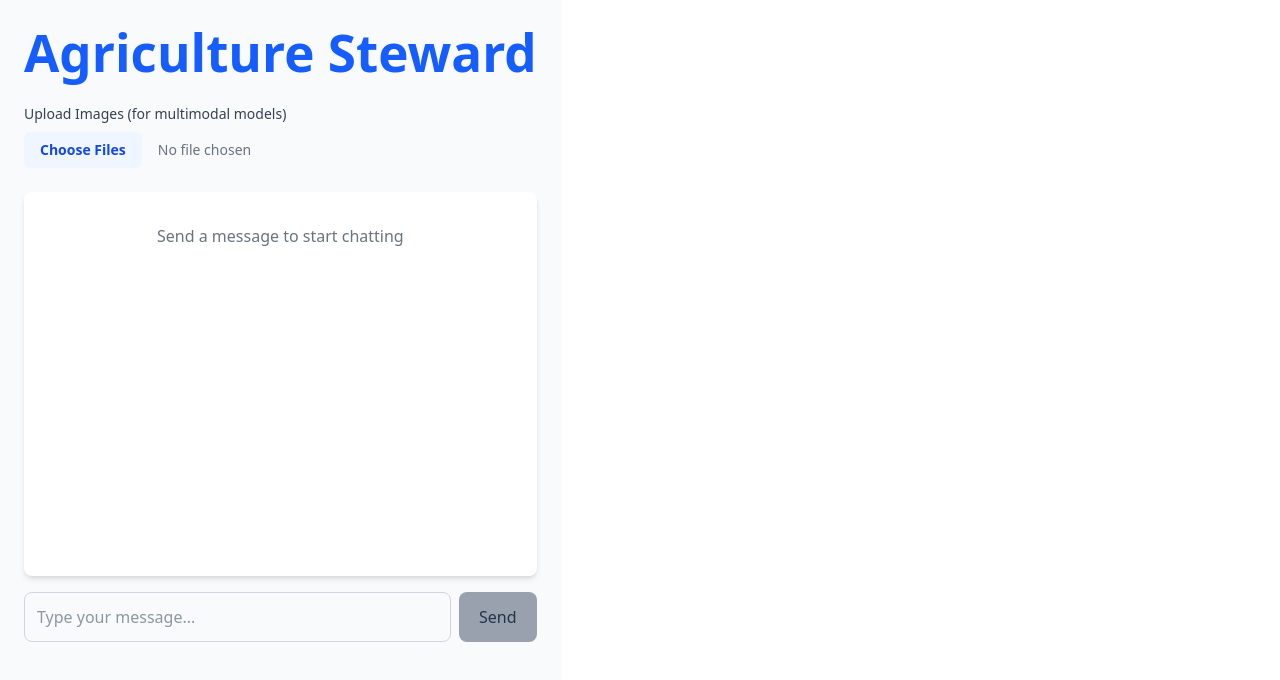
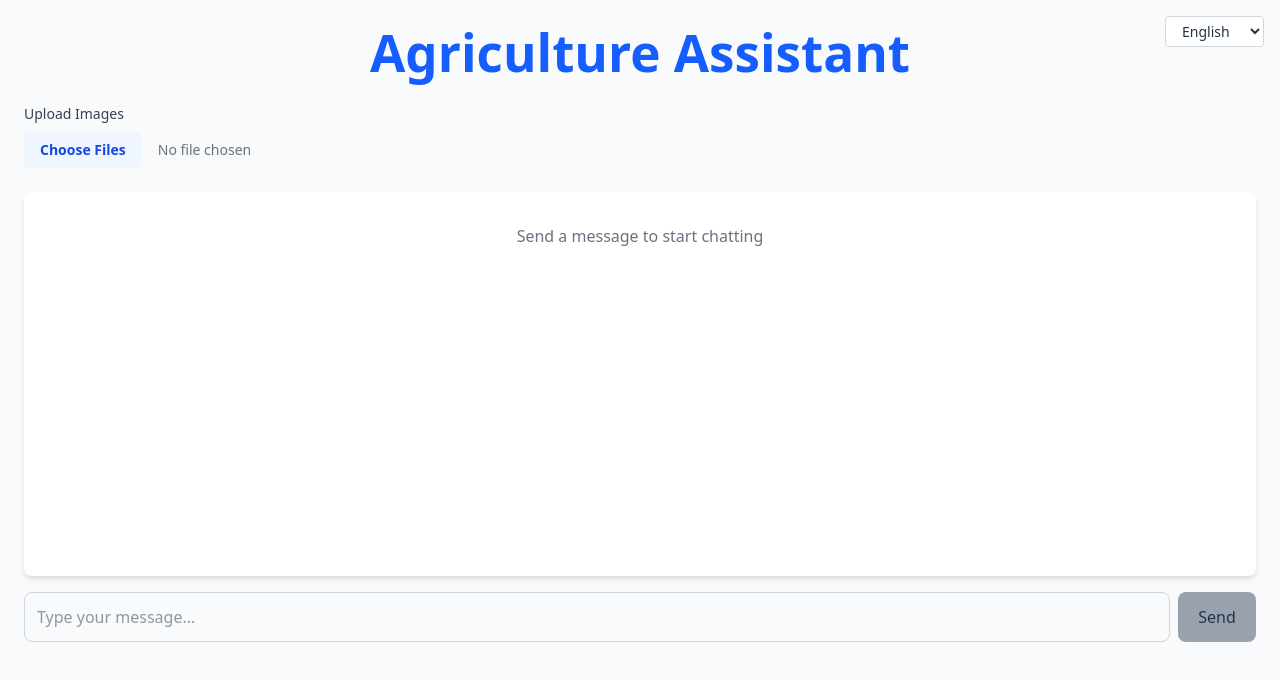
Before and after one commit to DreamsComingTrue/agriculture-chatbot, a React (Vite) app: page / in a window 1280 px wide. Shown: the top 680 px of the page. Built offline with nearby package versions, Linux system fonts and the light colour scheme.

Commit message:
feat: i18n

```diff
--- a/package.json
+++ b/package.json
@@ -13,8 +13,11 @@
     "@tailwindcss/vite": "^4.1.7",
     "@types/node": "^22.15.21",
     "highlight.js": "^11.11.1",
+    "i18next": "^25.2.1",
+    "i18next-browser-languagedetector": "^8.1.0",
     "react": "^19.1.0",
     "react-dom": "^19.1.0",
+    "react-i18next": "^15.5.2",
     "react-markdown": "^10.1.0",
     "rehype-highlight": "^7.0.2",
     "remark-gfm": "^4.0.1"
--- a/src/App.tsx
+++ b/src/App.tsx
@@ -1,4 +1,5 @@
 import { ChatInterface } from '@/components/ChatInterface';
+import './locales/i18n';
 
 function App() {
   return (
--- a/src/components/ChatInterface.tsx
+++ b/src/components/ChatInterface.tsx
@@ -4,6 +4,8 @@ import { promptGenerator } from '@/lib/promptGenerator';
 import { generateResponse } from '@/lib/ollamaService';
 import { ImageUploader } from './ImageUploader';
 import { MarkdownRenderer } from './MarkdownRenderer';
+import { useTranslation } from 'react-i18next';
+import LanguageSwitcher from './LanguageSwitcher';
 
 interface ChatInterfaceProps {
   defaultModel: string;
@@ -20,6 +22,7 @@ export const ChatInterface = ({
   const [images, setImages] = useState<string[]>([]);
   const abortControllerRef = useRef<AbortController | null>(null);
   const messagesEndRef = useRef<HTMLDivElement>(null);
+  const { t } = useTranslation();
 
   // Auto-scroll to bottom when messages change
   useEffect(() => {
@@ -119,9 +122,10 @@ export const ChatInterface = ({
   };
 
   return (
-    <div className="max-w-2xl mx-auto p-6 bg-gray-50 min-h-screen">
+    <div className="w-screen mx-auto p-6 bg-gray-50 min-h-screen">
+      <LanguageSwitcher />
       <h1 className="text-3xl font-bold text-center mb-6 text-blue-600">
-        {'Agriculture Steward'}
+        {t('chat.title')}
       </h1>
 
       <ImageUploader onImagesChange={setImages} />
@@ -129,9 +133,7 @@ export const ChatInterface = ({
       <div className="bg-white rounded-lg shadow-md p-4 h-96 overflow-y-auto mb-4">
         {messages.length === 0 ? (
           <p className="text-gray-500 text-center mt-4">
-            {images.length > 0
-              ? 'Upload images and ask questions about them'
-              : 'Send a message to start chatting'}
+            {t('chat.empty')}
           </p>
         ) : messages.map((msg, i) => (
           <div key={i} className={`mb-6 ${msg.sender === 'user' ? 'text-right' : 'text-left'}`}>
@@ -164,9 +166,9 @@ export const ChatInterface = ({
           value={input}
           onChange={(e) => setInput(e.target.value)}
           onKeyDown={handleKeyPress}
-          placeholder={images.length > 0
-            ? "Ask about the images..."
-            : "Type your message..."}
+          placeholder={t(images.length > 0
+            ? 'chat.file_placeholder'
+            : 'chat.placeholder')}
           className="flex-1 p-3 border border-gray-300 rounded-lg focus:outline-none focus:ring-2 focus:ring-blue-500"
           disabled={isLoading}
         />
@@ -186,7 +188,7 @@ export const ChatInterface = ({
               : 'bg-blue-600! hover:bg-blue-700! text-white'
               }`}
           >
-            Send
+            {t('chat.send')}
           </button>
         )}
       </div>
--- a/src/components/ImageUploader.tsx
+++ b/src/components/ImageUploader.tsx
@@ -1,4 +1,5 @@
 import { useState, useCallback } from 'react';
+import { useTranslation } from 'react-i18next';
 
 type ImageUploaderProps = {
   onImagesChange: (images: string[]) => void;
@@ -6,6 +7,7 @@ type ImageUploaderProps = {
 
 export const ImageUploader = ({ onImagesChange }: ImageUploaderProps) => {
   const [images, setImages] = useState<string[]>([]);
+  const { t } = useTranslation();
 
   const handleImageUpload = useCallback((e: React.ChangeEvent<HTMLInputElement>) => {
     const files = e.target.files;
@@ -40,12 +42,13 @@ export const ImageUploader = ({ onImagesChange }: ImageUploaderProps) => {
   return (
     <div className="mb-4">
       <label className="block mb-2 text-sm font-medium text-gray-700">
-        Upload Images (for multimodal models)
+        {t('chat.file_uploader_title')}
       </label>
       <input
         type="file"
         accept="image/*"
         multiple
+        placeholder={t('chat.file_uploader_placeholder')}
         onChange={handleImageUpload}
         className="block w-full text-sm text-gray-500
           file:mr-4 file:py-2 file:px-4
--- /dev/null
+++ b/src/components/LanguageSwitcher.tsx
@@ -0,0 +1,24 @@
+import { useTranslation } from 'react-i18next';
+
+const LanguageSwitcher = () => {
+  const { i18n } = useTranslation();
+
+  const changeLanguage = (lng) => {
+    i18n.changeLanguage(lng);
+  };
+
+  return (
+    <div className="absolute top-4 right-4">
+      <select
+        onChange={(e) => changeLanguage(e.target.value)}
+        value={i18n.language}
+        className="bg-white border border-gray-300 rounded px-3 py-1 text-sm"
+      >
+        <option value="en">{i18n.t('language.en')}</option>
+        <option value="zh">{i18n.t('language.zh')}</option>
+      </select>
+    </div>
+  );
+};
+
+export default LanguageSwitcher;
--- a/src/components/MarkdownRenderer.tsx
+++ b/src/components/MarkdownRenderer.tsx
@@ -3,7 +3,7 @@ import ReactMarkdown from 'react-markdown';
 import remarkGfm from 'remark-gfm';
 import rehypeHighlight from 'rehype-highlight';
 import 'highlight.js/styles/github.css'; // Or choose another style
-import type { PluggableList } from 'react-markdown/lib/react-markdown';
+import { PluggableList } from 'react-markdown/lib/react-markdown';
 
 interface MarkdownRendererProps {
   content: string;
--- /dev/null
+++ b/src/locales/en.js
@@ -0,0 +1,19 @@
+export default {
+  translation: {
+    chat: {
+      title: "Agriculture Assistant",
+      placeholder: "Type your message...",
+      send: "Send",
+      stop: "Stop",
+      empty: "Send a message to start chatting",
+      file_uploader_title: "Upload Images",
+      file_uploader_label: "Choose Files",
+      file_uploader_placeholder: "No file chosen",
+      file_placeholder: "Ask about the images..."
+    },
+    language: {
+      en: "English",
+      zh: "Chinese"
+    }
+  }
+};
--- /dev/null
+++ b/src/locales/i18n.js
@@ -0,0 +1,25 @@
+import i18n from 'i18next';
+import { initReactI18next } from 'react-i18next';
+import LanguageDetector from 'i18next-browser-languagedetector';
+import enTranslations from './en';
+import zhTranslations from './zh-cn';
+
+i18n
+  .use(LanguageDetector)
+  .use(initReactI18next)
+  .init({
+    resources: {
+      en: enTranslations,
+      zh: zhTranslations
+    },
+    fallbackLng: 'en',
+    interpolation: {
+      escapeValue: false
+    },
+    detection: {
+      order: ['localStorage', 'navigator'],
+      caches: ['localStorage']
+    }
+  });
+
+export default i18n;
--- /dev/null
+++ b/src/locales/zh-cn.js
@@ -0,0 +1,19 @@
+export default {
+  translation: {
+    chat: {
+      title: "农业助手",
+      placeholder: "输入消息...",
+      send: "发送",
+      stop: "停止",
+      empty: "发送消息开始对话",
+      file_uploader_title: "上传图片",
+      file_uploader_label: "选择文件",
+      file_uploader_placeholder: "无文件",
+      file_placeholder: "询问关于这些图片..."
+    },
+    language: {
+      en: "英文",
+      zh: "中文"
+    }
+  }
+};
```
Also changed, not shown: 1 other file (tests, documents, lock files or other folders).
